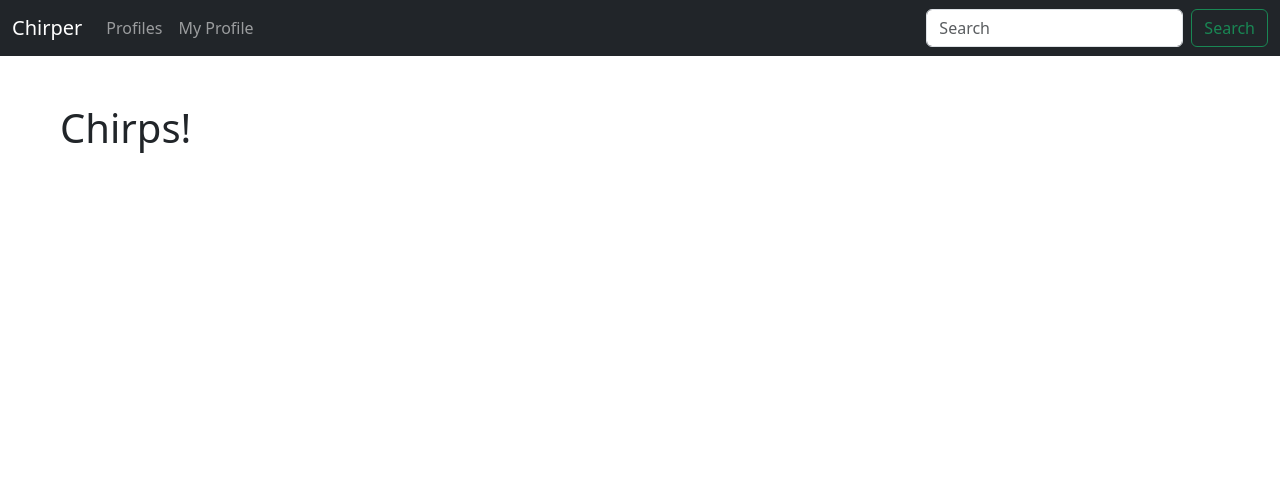
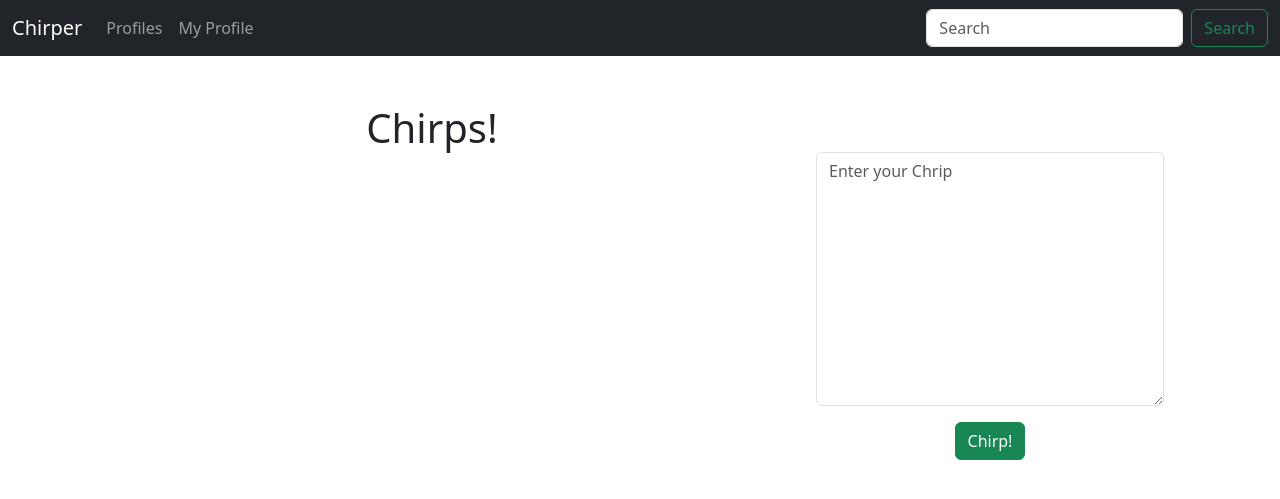
Before and after one commit to torcuata22/chirper, a Django app: page / in a window 1280 px wide. Shown: the top 499 px of the page. Run offline with Django 4.2, Linux system fonts and the light colour scheme; the visitor is signed in with stand-in values (Sample User, id 1); data that the repository does not hold is empty.

Commit message:
chirp from website

```diff
--- /dev/null
+++ b/social/chirper/forms.py
@@ -0,0 +1,17 @@
+from django import forms
+from .models import Chirp
+
+class ChirpForm(forms.ModelForm):
+    body = forms.CharField(required=True,
+                           widget=forms.widgets.Textarea(
+                               attrs={
+                                   "placeholder":"Enter your Chrip",
+                                   "class":"form-control"
+                               }
+                           ),
+                           label=''
+                           )
+
+    class Meta:
+        model = Chirp
+        exclude = ("user",)
--- a/social/chirper/templates/chirper/home.html
+++ b/social/chirper/templates/chirper/home.html
@@ -3,12 +3,30 @@
 
 
 {% block content %}
+<div class="container">
+    <div class="row">
+        <div class="col-8">
 
-<h1>Chirps!</h1>
-{% for chirp in chirps %}
-<div class="alert alert-light" role="alert">
-    <p><strong>{{chirp.user.username}}</strong>: {{chirp.body}} -- <small>{{chirp.created_at}}</small></p>
-  </div>
-{% endfor %}
+            <h1 class="text-center">Chirps!</h1>
+            {% for chirp in chirps %}
+            <div class="alert alert-light" role="alert">
+                <p><strong>@{{chirp.user.username}}</strong>: {{chirp.body}}  <small class="text-muted">({{chirp.created_at}})</small></p>
+            </div>
+            {% endfor %}
+
+        </div>
+
+        <div class="col-4 text-center">
+            <br><br>
+            {% if form %}
+                <form method="POST">
+                    {% csrf_token %}
+                        {{ form.as_p }}
+                        <button type="submit" class="btn btn-success">Chirp!</button>
+                </form>
+            {% endif %}
+        </div>
+    </div>
+</div>
 
 {% endblock %}
--- a/social/chirper/templates/chirper/profile.html
+++ b/social/chirper/templates/chirper/profile.html
@@ -46,7 +46,7 @@
                     {% if chirps %}
                         {% for chirp in chirps %}
                             <div class="alert alert-light" role="alert">
-                                <p><strong>{{chirp.user.username}}</strong>: {{chirp.body}} -- <small>{{chirp.created_at}}</small></p>
+                                <p><strong>{{chirp.user.username}}</strong>: {{chirp.body}} -- <small class="text-muted" >({{chirp.created_at}})</small></p>
                             </div>
                         {% endfor %}
                     {% endif %}
--- a/social/chirper/views.py
+++ b/social/chirper/views.py
@@ -1,12 +1,26 @@
 from django.shortcuts import render, redirect
 from django.contrib import messages
 from .models import Profile, Chirp
+from .forms import ChirpForm
 
 # Create your views here.
 def home(request):
     if request.user.is_authenticated:
+        form = ChirpForm(request.POST or None)
+        if request.method == 'POST':
+
+            if form.is_valid():
+                chirp = form.save(commit=False)
+                chirp.user = request.user
+                chirp.save()
+                messages.success(request, ("Your chirp has been heard!"))
+                return redirect('home')
+
         chirps = Chirp.objects.all().order_by("-created_at")
-    return render(request, 'chirper/home.html', {'chirps':chirps})
+        return render(request, 'chirper/home.html', {'chirps':chirps, 'form':form})
+    else:
+        chirps = Chirp.objects.all().order_by("-created_at")
+        return render(request, 'chirper/home.html', {'chirps':chirps})
 
 def profile_list(request):
     if request.user.is_authenticated:
```
